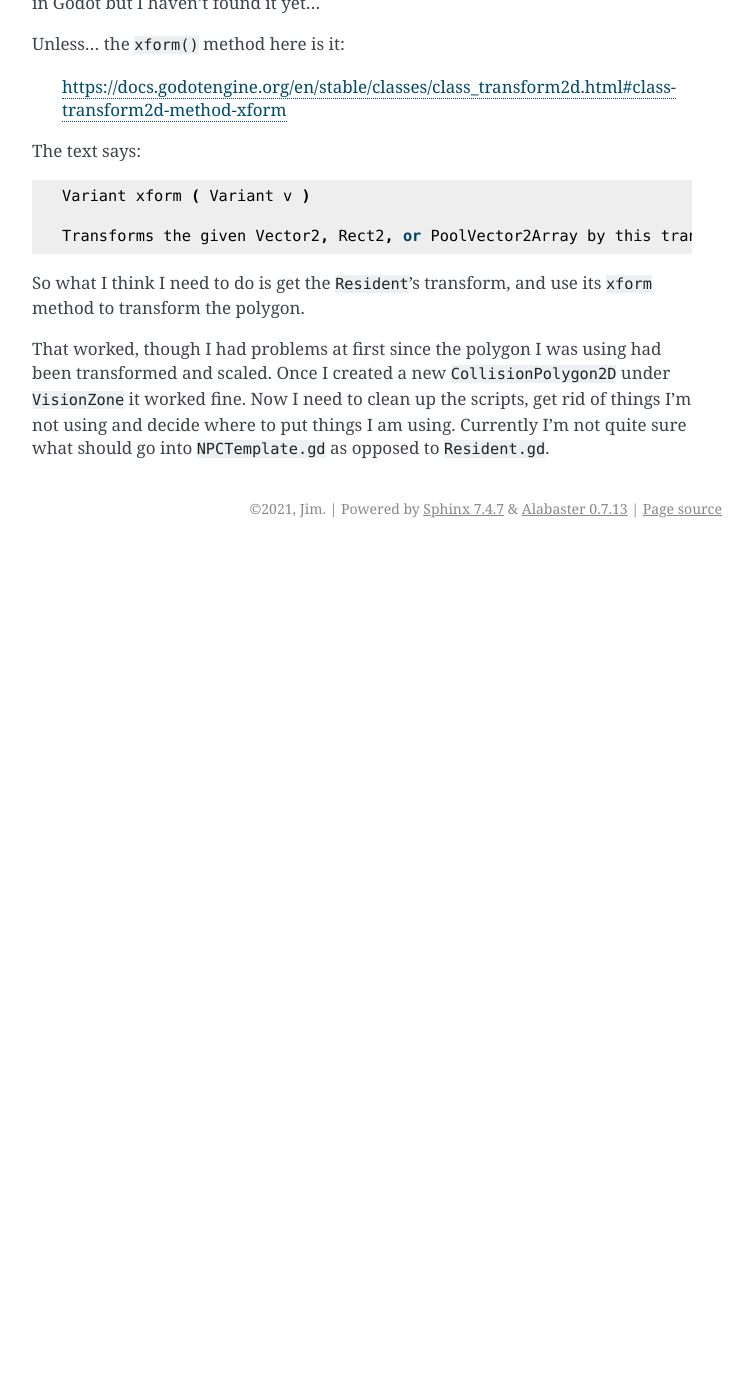
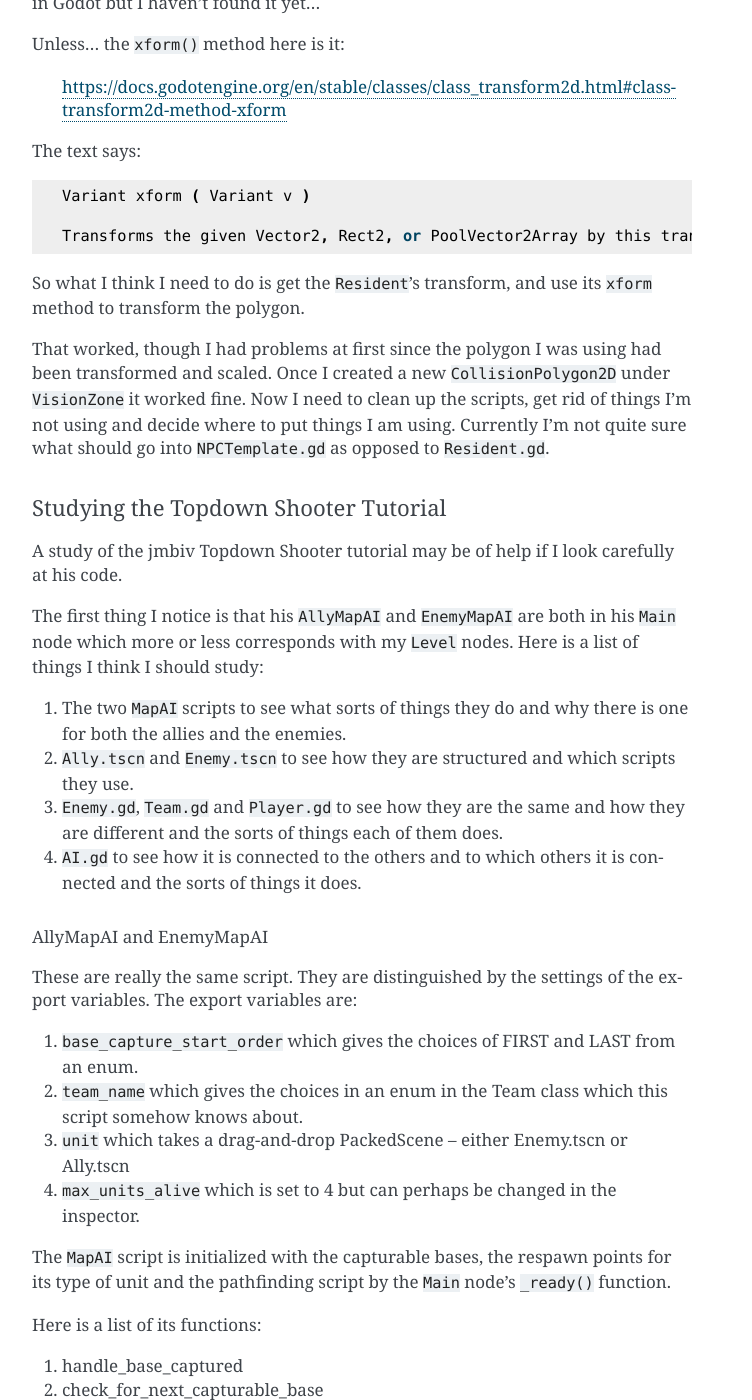
Before and after one commit to JMorris1575/Christmas2022, a Sphinx documentation site: the page built from docs/st_nick_game_dev.rst, in a window 1280 px wide and 1400 px high, scrolled down 46802 px. Shown: the whole window, without its empty margins (388-1140 px from the left). Built offline with Sphinx 7.4.7, drawn with Linux system fonts in a browser that asks for light colours; before the commit the page ends 47350 px from its top, so only the background shows below that; some of the changed text lies outside the part shown.

Commit message:
Studying jmbiv Enemy and Ally techniques

```diff
--- a/docs/st_nick_game_dev.rst
+++ b/docs/st_nick_game_dev.rst
@@ -1881,3 +1881,57 @@ That worked, though I had problems at first since the polygon I was using had be
 created a new ``CollisionPolygon2D`` under ``VisionZone`` it worked fine. Now I need to clean up the scripts, get rid of
 things I'm not using and decide where to put things I am using. Currently I'm not quite sure what should go into
 ``NPCTemplate.gd`` as opposed to ``Resident.gd``.
+
+Studying the Topdown Shooter Tutorial
+-------------------------------------
+
+A study of the jmbiv Topdown Shooter tutorial may be of help if I look carefully at his code.
+
+The first thing I notice is that his ``AllyMapAI`` and ``EnemyMapAI`` are both in his ``Main`` node which more or less
+corresponds with my ``Level`` nodes. Here is a list of things I think I should study:
+
+#. The two ``MapAI`` scripts to see what sorts of things they do and why there is one for both the allies and the
+   enemies.
+#. ``Ally.tscn`` and ``Enemy.tscn`` to see how they are structured and which scripts they use.
+#. ``Enemy.gd``, ``Team.gd`` and ``Player.gd`` to see how they are the same and how they are different and the sorts of
+   things each of them does.
+#. ``AI.gd`` to see how it is connected to the others and to which others it is connected and the sorts of things it
+   does.
+
+AllyMapAI and EnemyMapAI
+^^^^^^^^^^^^^^^^^^^^^^^^
+
+These are really the same script. They are distinguished by the settings of the export variables. The export variables
+are:
+
+#. ``base_capture_start_order`` which gives the choices of FIRST and LAST from an enum.
+#. ``team_name`` which gives the choices in an enum in the Team class which this script somehow knows about.
+#. ``unit`` which takes a drag-and-drop PackedScene -- either Enemy.tscn or Ally.tscn
+#. ``max_units_alive`` which is set to 4 but can perhaps be changed in the inspector.
+
+The ``MapAI`` script is initialized with the capturable bases, the respawn points for its type of unit and the pathfinding script
+by the ``Main`` node's ``_ready()`` function.
+
+Here is a list of its functions:
+
+#. handle_base_captured
+#. check_for_next_capturable_base
+#. get_next_capturable_base
+#. assign_next_capturable_base_to_units
+#. spawn_units
+#. set_unit_ai_to_advance_to_next_base
+#. handle_unit_death
+#. _on_RespawnTimer_timeout
+
+Most of these functions, as might be expected, have to do with issues dealing with the map: the bases and the spawning
+of units on the map. I wasn't sure what ``handle_unit_death`` was doing in there, but I noticed that maybe it is
+misnamed since it really has to do with respawning new units after one has died.
+
+Ally.tscn and Enemy.tscn
+^^^^^^^^^^^^^^^^^^^^^^^^
+
+Enemy, Ally and Player Scripts
+^^^^^^^^^^^^^^^^^^^^^^^^^^^^^^
+
+The AI.gd Script
+^^^^^^^^^^^^^^^^
```
